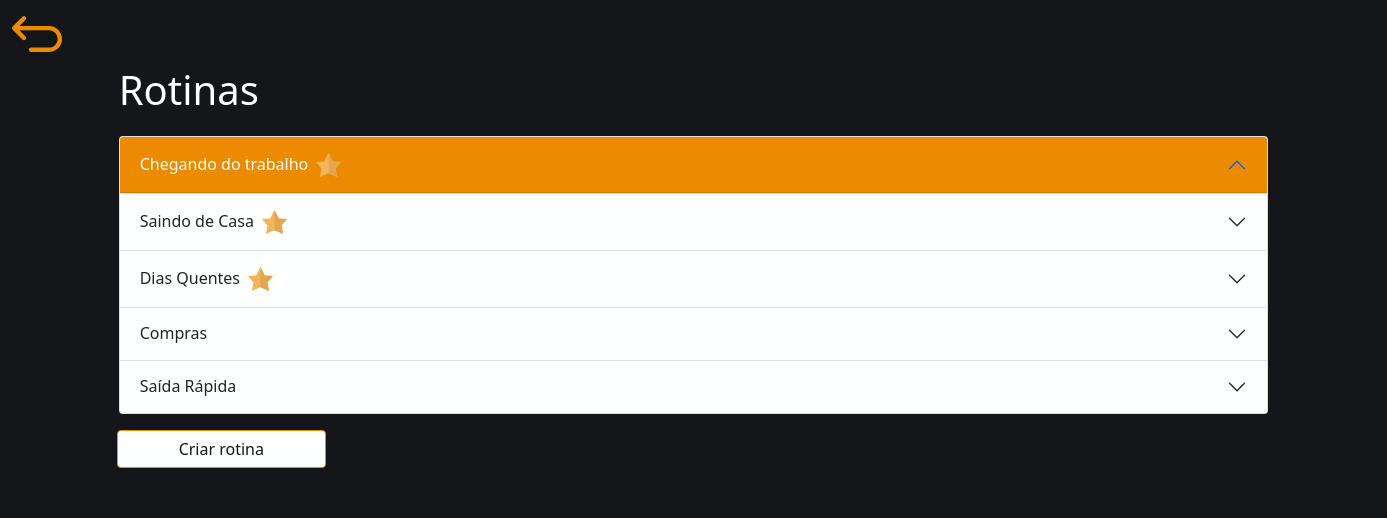
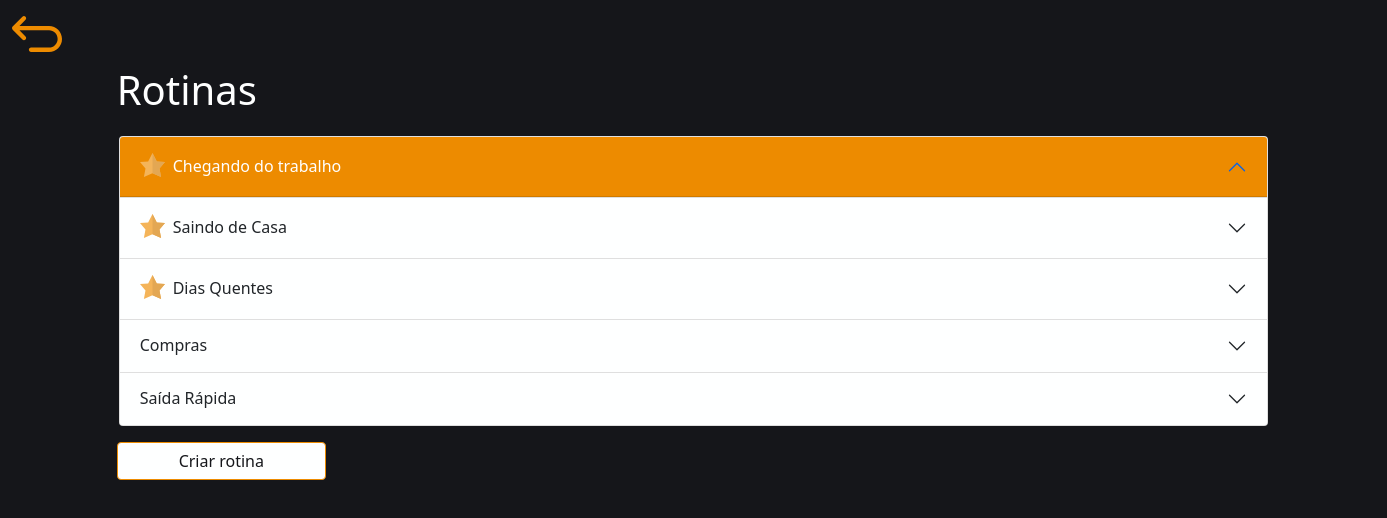
Before and after one commit to pedrohlucena/challenge-brq, a plain HTML site: page screens/list-of-rotines/index.html in a window 1280 px wide. Shown: the whole page, 1387 px wide, since content can reach past the window. Drawn offline with nearby package versions, Linux system fonts and the light colour scheme.

Commit message:
fix mateus comments of my pr

```diff
--- a/assets/css/index.css
+++ b/assets/css/index.css
@@ -1,3 +1,2 @@
-@import url('./fonts.css');
 @import url('./buttons.css');
 @import url('./colors.css');
--- a/screens/list-of-rotines/index.html
+++ b/screens/list-of-rotines/index.html
@@ -24,9 +24,7 @@
       <a href="../home/index.html"
         ><img class="mt-3 mb-2" src="../../assets/images/return-button.svg" alt="..."
       /></a>
-      <div class="row">
       <p class="fs-1 offset-sm-1 offset-md-1 color-white-brq">Rotinas</p>
-      </div>
 
       <div class="row">
         <div
@@ -43,11 +41,11 @@
                 aria-expanded="true"
                 aria-controls="collapseOne"
               >
-                Chegando do trabalho<img
+              <img
               src="../../assets/images/star.svg"
               alt=""
-                  style="margin-left: 0.5rem"
-                />
+              style="margin-right: 0.5rem; margin-bottom: 0.25rem;"
+            />Chegando do trabalho
               </button>
             </h2>
             <div
@@ -77,11 +75,11 @@
                 aria-expanded="false"
                 aria-controls="collapseThree"
               >
-                Saindo de Casa<img
+              <img
               src="../../assets/images/star.svg"
               alt=""
-                  style="margin-left: 0.5rem"
-                />
+              style="margin-right: 0.5rem; margin-bottom: 0.25rem;"
+            />Saindo de Casa
               </button>
             </h2>
             <div
@@ -109,11 +107,11 @@
                 aria-expanded="false"
                 aria-controls="collapseTwo"
               >
-                Dias Quentes<img
+              <img
               src="../../assets/images/star.svg"
               alt=""
-                  style="margin-left: 0.5rem"
-                />
+              style="margin-right: 0.5rem; margin-bottom: 0.25rem;"
+            />Dias Quentes
               </button>
             </h2>
             <div
```
Lines whose indentation alone changed are shown as unchanged.
